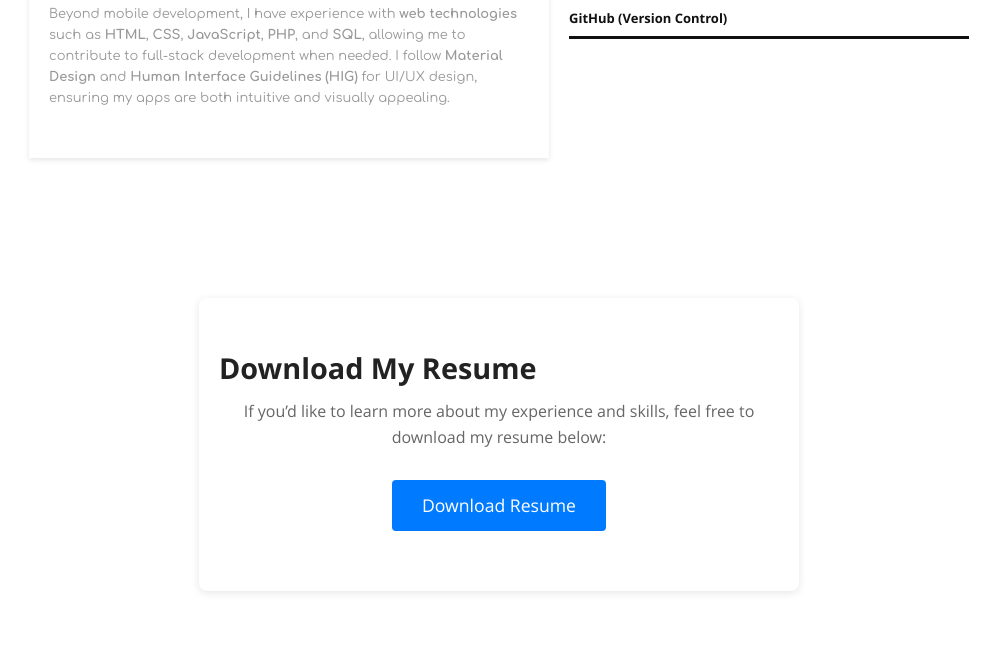
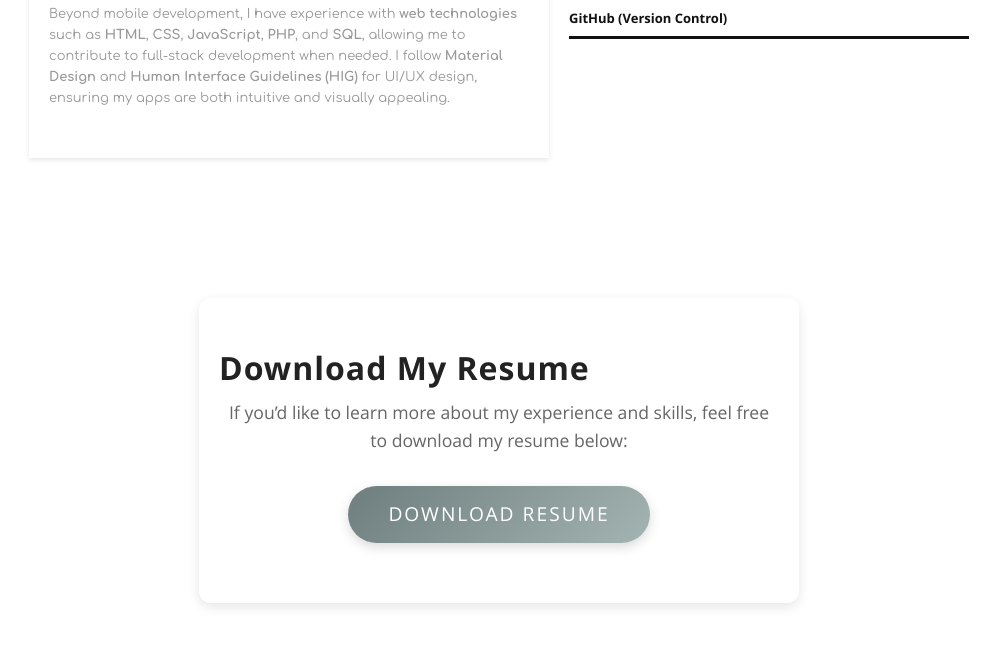
Before and after one commit to nicholosnauth/Portfolio-Website-Blog, a plain HTML site: page index.html in a window 1280 px wide. Shown: the part 2555-3201 px from the top of the page, without its empty margins (141-1141 px from the left). Drawn offline with Linux system fonts and the light colour scheme; files whose address does not match are found by name.

Commit message:
Update main.css resume section

```diff
--- a/main.css
+++ b/main.css
@@ -576,44 +576,51 @@ nav#mainNav a.active:after {
 /*End portfolio*/
 
 /*Download Resume*/
- .resume-section {
+  .resume-section {
             text-align: center;
             padding: 60px 20px;
             background-color: #fff;
-            box-shadow: 0 2px 8px rgba(0, 0, 0, 0.1);
+            box-shadow: 0 4px 12px rgba(0, 0, 0, 0.1);
             margin: 40px auto;
             max-width: 600px;
-            border-radius: 8px;
+            border-radius: 12px;
+            transition: all 0.3s ease;
         }
         .resume-section h2 {
             font-weight: 700;
-            font-size: 1.8rem;
+            font-size: 2rem;
             color: #222;
             margin-bottom: 20px;
+            letter-spacing: 1px;
         }
         .resume-section p {
-            font-size: 1rem;
+            font-size: 1.1rem;
             color: #666;
             margin-bottom: 30px;
             line-height: 1.6;
         }
         .download-btn {
             display: inline-block;
-            background-color: #007BFF;
+            background: linear-gradient(135deg, #6e7e7e, #a3b4b2); /* subtle gradient */
             color: white;
-            padding: 15px 30px;
-            font-size: 1.1rem;
+            padding: 18px 40px;
+            font-size: 1.2rem;
             text-decoration: none;
-            border-radius: 4px;
-            transition: background-color 0.3s ease, transform 0.2s ease;
+            border-radius: 50px;
+            box-shadow: 0 4px 12px rgba(0, 0, 0, 0.15); /* soft shadow */
+            text-transform: uppercase;
+            letter-spacing: 2px;
+            transition: all 0.3s ease, transform 0.2s ease;
         }
         .download-btn:hover {
-            background-color: #0056b3;
-            transform: translateY(-2px);
+            background: linear-gradient(135deg, #5f6e6e, #8b9c9a); /* slightly darker on hover */
+            transform: translateY(-4px); /* subtle lift effect */
+            box-shadow: 0 6px 16px rgba(0, 0, 0, 0.2); /* enhanced shadow */
         }
         .download-btn:active {
-            background-color: #004085;
-            transform: translateY(0);
+            background: linear-gradient(135deg, #4e5f5f, #788a89); /* even darker on click */
+            transform: translateY(2px); /* button presses down */
+            box-shadow: 0 2px 8px rgba(0, 0, 0, 0.2); /* softens shadow on click */
         }
 
 /*Resume Section End*/
```
